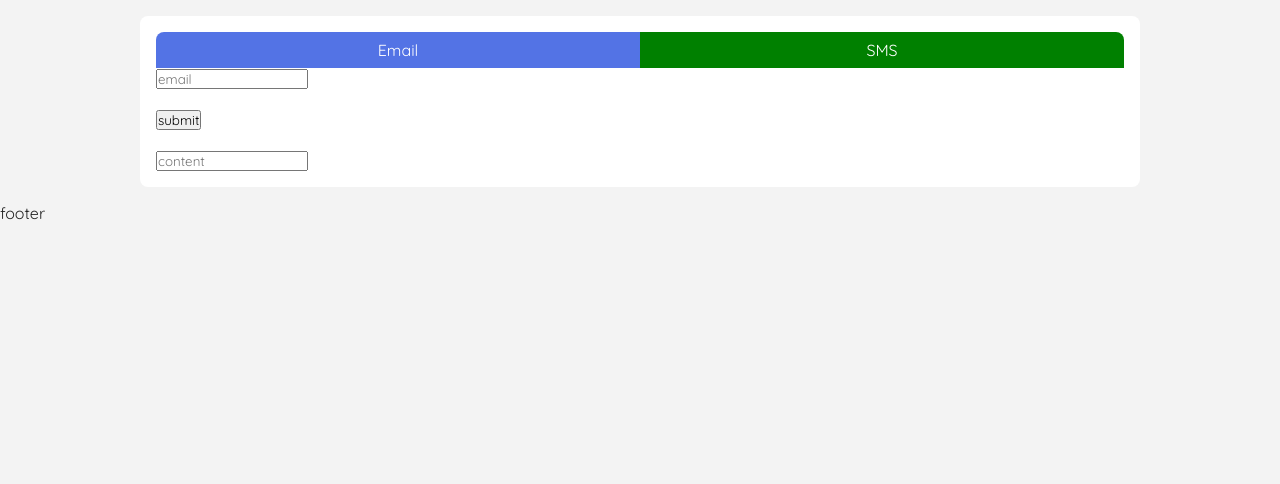
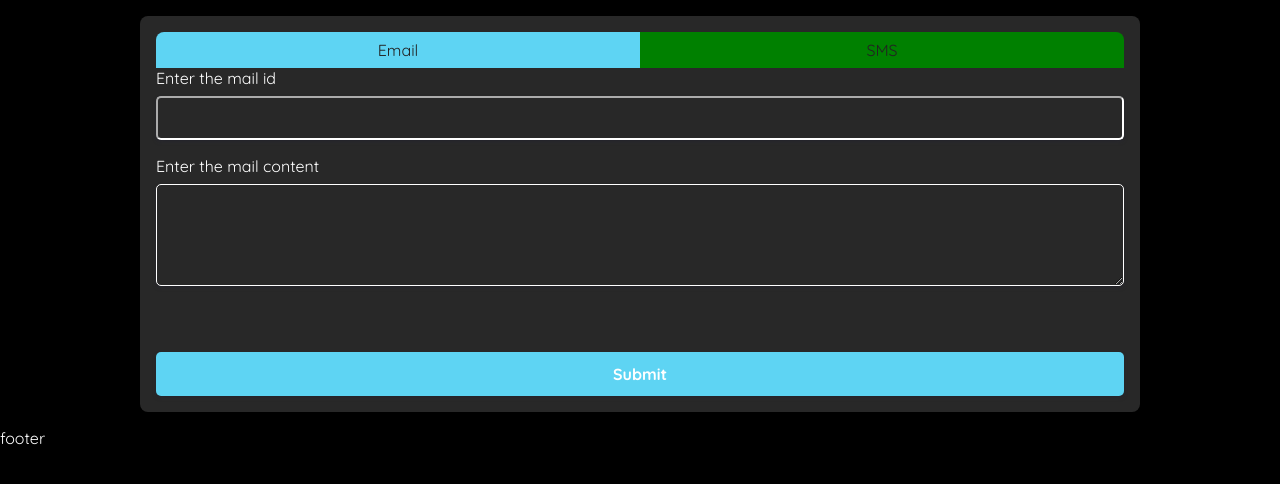
Before and after one commit to SarangKumar/Spam-Shield, a Flask app: page /email in a window 1280 px wide. Shown: the top 484 px of the page. Run offline with Flask 2, Linux system fonts and the light colour scheme.

Commit message:
added email box

```diff
--- a/app.py
+++ b/app.py
@@ -1,27 +1,3 @@
-from flask import Flask, render_template
-
-app = Flask(__name__)
-
-@app.route("/")
-def home():
-    return render_template('index.html')
-    # return "<p>Hello, World!</p>"
-
-@app.route("/rough")
-def rough():
-    return render_template('rough.html')
-
-@app.route("/email")
-def email():
-    return render_template('email.html')
-
-
-@app.route("/sms")
-def sms():
-    return render_template('sms.html')
-
-
-
 from flask import Flask, render_template
 
 app = Flask(__name__)
--- a/static/css/main.css
+++ b/static/css/main.css
@@ -1,56 +1,3 @@
-@import url('https://fonts.googleapis.com/css2?family=Quicksand:wght@300;400;500;600;700&display=swap');
-
-* {
-    margin: 0;
-    padding: 0;
-    box-sizing: border-box;
-    font-family: 'Quicksand', sans-serif;
-}
-
-body {
-    background-color: #f2f2f2;
-    color: #222;
-}
-
-
-.body-container {
-    /* min-height: 100vh; */
-    display: flex;
-    border-radius: 0.5rem;
-    background-color: #fff;
-    flex-direction: column;
-}
-
-nav {
-    /* background-color: red; */
-    display: flex;
-    align-items: center;
-    justify-content: space-around;
-    border-radius:0.5rem 0.5rem 0 0;
-    overflow: hidden;
-
-}
-
-
-nav #mail, nav #sms{
-    text-decoration: none;
-    padding: 0.5rem 1rem;
-    height: 100%;
-    width: 100%;
-    text-align: center;
-    cursor: pointer;
-    background-color: orange;
-    /* border-radius: 0.5rem 0 0 0.5rem; */
-}
-
-nav #mail.active, nav #sms.active{
-    background-color: red;
-}
-
-nav #sms{
-    /* border-radius: 0 0.5rem 0.5rem 0; */
-    background-color: green;
-}
 @import url('https://fonts.googleapis.com/css2?family=Quicksand:wght@300;400;500;600;700&display=swap');
 
 * {
@@ -61,11 +8,11 @@ nav #sms{
 }
 
 :root{
-    --primary:#5373E5;
-    --secondary:#F3F3F3;
-    --white:#fff;
-    --light-text:#fff;
-    --dark-text:#222;
+    --primary:#5ED4F3;
+    --secondary:#000;
+    --white:#282828;
+    --light-text:#222;
+    --dark-text:#fff;
 }
 
 body {
@@ -113,3 +60,70 @@ nav #sms{
     /* border-radius: 0 0.5rem 0.5rem 0; */
     background-color: green;
 }
+
+
+/* email */
+
+
+.container{
+    margin: 1rem 2rem;
+    padding: 2rem;
+    min-width: 90vw;
+    border-radius:10px;
+    background-color: var(--white);
+}
+.form{
+    display: flex;
+    flex-direction: column;
+    gap: 1rem;
+    width: 100%;
+}
+.row{
+    display: flex;
+    gap: 0.5rem;
+    flex-direction: column;
+}
+label{
+    color: var(--dark-text);
+}
+input, textarea
+{
+    outline: none;
+    width: 100%;
+    padding:10px;
+    border-radius: 5px;
+    background-color: transparent;
+    color: var(--dark-text);
+    font-size: 1rem;
+    font-weight: bold;
+    box-shadow: rgba(50, 50, 93, 0.25) 0px 2px 5px -1px, rgba(0, 0, 0, 0.3) 0px 1px 3px -1px;
+    border-color: var(--dark-text);
+    resize:vertical;
+}
+
+.email::before{
+    content:'Email';
+    color:red;
+}
+
+
+input:focus, .input:focus-within{
+    border-color: var(--primary);
+}
+
+input[type=submit]
+{
+
+    cursor: pointer;
+    padding:0.75rem;
+    border: none;
+    border-radius: 5px;
+    background-color: var(--primary);
+    /* position: absolute; */
+    margin-top:50px;
+    width:100%;
+}
+
+input[type='submit']:hover{
+    box-shadow: rgba(255, 225, 225, 0.1) 0px 3px 8px;
+}
--- a/templates/email.html
+++ b/templates/email.html
@@ -3,14 +3,17 @@
 {% block body %}
 
     <div class="container-form"></div>
-    <form action="/">
-      <input type="email" placeholder="email" />
-      <br />
-      <br>
-      <input type="submit" value="submit" />
-      <br />
-      <br>
-      <input type="text" placeholder="content" />
+    <form action="/" class="form">
+      <div class="email-container row">
+        <label for="email">Enter the mail id</label>
+        <input name="email" type="email" class="email" />
+      </div>
+
+      <div class="content-container row">
+        <label for="content">Enter the mail content</label>
+        <textarea class="content" rows="4" type="text"> </textarea>
+      </div>
+      <input type="submit" />
     </form>
   </div>
 
```
